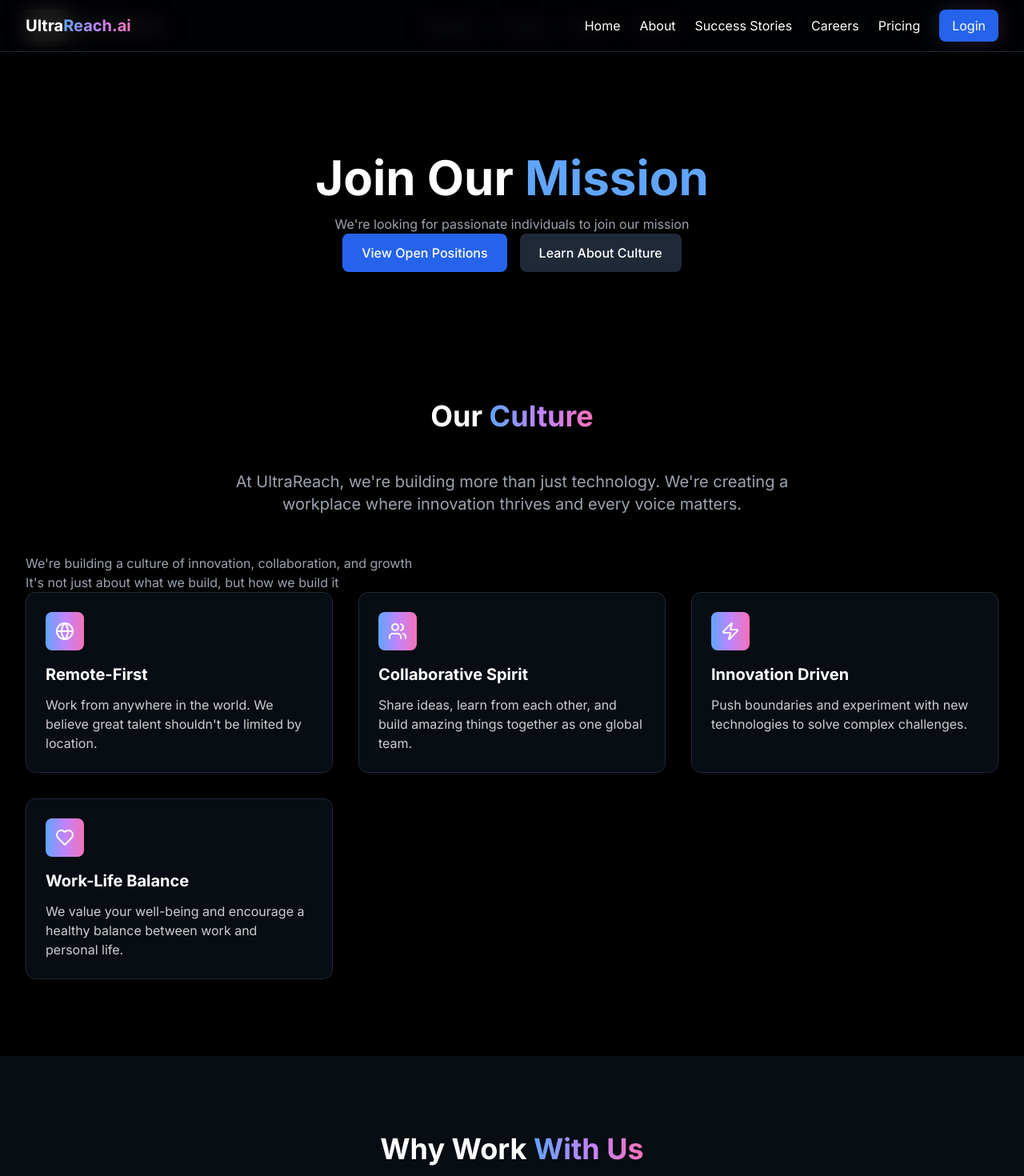
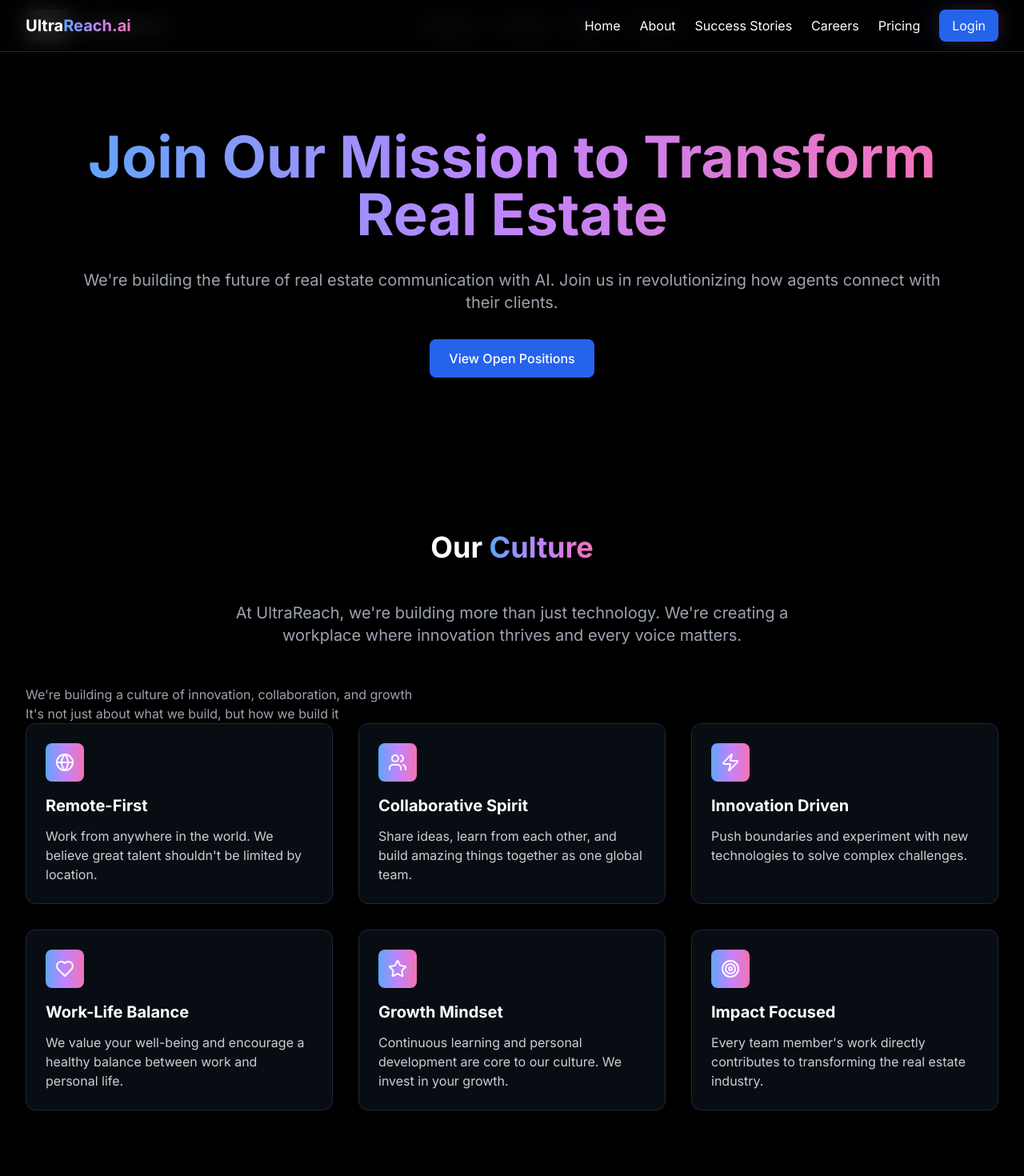
Before and after one commit to iaroslav1234/ultrareach.ai, a Next.js app: page /careers in a window 1280 px wide. Shown: the top 1470 px of the page at 80% size. Built offline with nearby package versions, Linux system fonts and the light colour scheme; grey boxes are pictures that could not be loaded.

Commit message:
Update careers page: Remove team section, add more culture values and growth programs

```diff
--- a/app/careers/page.tsx
+++ b/app/careers/page.tsx
@@ -5,7 +5,6 @@
 import { CultureSection } from "@/components/careers/culture-section";
 import { BenefitsGrid } from "@/components/careers/benefits-grid";
 import { OpenPositions } from "@/components/careers/open-positions";
-import { TeamTestimonials } from "@/components/careers/team-testimonials";
 import { GrowthDevelopment } from "@/components/careers/growth-development";
 import { ApplicationProcess } from "@/components/careers/application-process";
 
@@ -19,7 +18,6 @@
         <CultureSection />
         <BenefitsGrid />
         <OpenPositions />
-        <TeamTestimonials />
         <GrowthDevelopment />
         <ApplicationProcess />
       </main>
--- a/components/careers/culture-section.tsx
+++ b/components/careers/culture-section.tsx
@@ -1,5 +1,5 @@
 import React from 'react';
-import { Globe, Users, Zap, Heart } from 'lucide-react';
+import { Globe, Users, Zap, Heart, Star, Target } from 'lucide-react';
 import { Card, CardContent } from "@/components/ui/card";
 
 const values = [
@@ -22,6 +22,16 @@
     icon: <Heart className="w-6 h-6 text-white" />,
     title: "Work-Life Balance",
     description: "We value your well-being and encourage a healthy balance between work and personal life."
+  },
+  {
+    icon: <Star className="w-6 h-6 text-white" />,
+    title: "Growth Mindset",
+    description: "Continuous learning and personal development are core to our culture. We invest in your growth."
+  },
+  {
+    icon: <Target className="w-6 h-6 text-white" />,
+    title: "Impact Focused",
+    description: "Every team member's work directly contributes to transforming the real estate industry."
   }
 ];
 
@@ -45,7 +55,7 @@
         <p className="text-gray-400">
           It&apos;s not just about what we build, but how we build it
         </p>
-        <div className="grid md:grid-cols-3 gap-8">
+        <div className="grid grid-cols-1 md:grid-cols-2 lg:grid-cols-3 gap-8">
           {values.map((value, index) => (
             <div key={index} className="p-6 rounded-xl bg-gray-900/50 border border-gray-800">
               <div className="w-12 h-12 rounded-lg bg-gradient-to-r from-blue-400 via-purple-400 to-pink-400 flex items-center justify-center mb-4">
--- a/components/careers/growth-development.tsx
+++ b/components/careers/growth-development.tsx
@@ -1,4 +1,4 @@
-import { GraduationCap, Users, Award, Compass, Check } from 'lucide-react';
+import { GraduationCap, Users, Award, Compass, Check, Rocket, Globe } from 'lucide-react';
 import { Card, CardContent } from "@/components/ui/card";
 
 const programs = [
@@ -41,6 +41,26 @@
       "Industry conferences worldwide",
       "Opportunities to speak"
     ]
+  },
+  {
+    icon: <Rocket className="w-6 h-6 text-white" />,
+    title: "Innovation Projects",
+    description: "Lead and contribute to cutting-edge AI and technology initiatives",
+    features: [
+      "Lead innovative projects",
+      "Work with cutting-edge AI",
+      "Drive technological advancement"
+    ]
+  },
+  {
+    icon: <Globe className="w-6 h-6 text-white" />,
+    title: "Global Collaboration",
+    description: "Work with team members across different time zones and cultures",
+    features: [
+      "Cross-cultural experience",
+      "International teamwork",
+      "Global perspective"
+    ]
   }
 ];
 
@@ -59,7 +79,7 @@
           We invest in your growth with comprehensive learning and development programs
         </p>
 
-        <div className="grid md:grid-cols-2 lg:grid-cols-3 gap-8">
+        <div className="grid grid-cols-1 md:grid-cols-2 lg:grid-cols-3 gap-8">
           {programs.map((program, index) => (
             <div key={index} className="p-6 rounded-xl bg-gray-900/50 border border-gray-800">
               <div className="w-12 h-12 rounded-lg bg-gradient-to-r from-blue-400 via-purple-400 to-pink-400 flex items-center justify-center mb-4">
--- a/components/careers/hero-section.tsx
+++ b/components/careers/hero-section.tsx
@@ -1,25 +1,32 @@
+'use client';
+
 export function HeroSection() {
+  const scrollToOpenPositions = () => {
+    const element = document.getElementById('open-positions');
+    if (element) {
+      element.scrollIntoView({ behavior: 'smooth' });
+    }
+  };
+
   return (
-    <section className="relative pt-32 pb-16 overflow-hidden">
-      <div className="max-w-7xl mx-auto px-4 sm:px-6 lg:px-8 text-center">
-        <h1 className="text-4xl md:text-5xl lg:text-6xl font-bold mb-4">
-          Join Our{' '}
-          <span className="text-blue-400">
-            Mission
-          </span>
-        </h1>
+    <section className="py-24">
+      <div className="max-w-6xl mx-auto px-4 sm:px-6">
+        <div className="text-center">
+          <h1 className="text-5xl md:text-7xl font-bold mb-8 text-transparent bg-gradient-to-r from-blue-400 via-purple-400 to-pink-400 bg-clip-text [-webkit-background-clip:text]">
+            Join Our Mission to Transform Real Estate
+          </h1>
+          <p className="text-xl text-gray-400 mb-8">
+            We&apos;re building the future of real estate communication with AI. Join us in revolutionizing how agents connect with their clients.
+          </p>
 
-        <p className="text-gray-400">
-          We&apos;re looking for passionate individuals to join our mission
-        </p>
-
-        <div className="flex justify-center gap-4">
-          <button className="px-6 py-3 rounded-lg bg-blue-600 text-white font-medium hover:bg-blue-700 transition-all">
-            View Open Positions
-          </button>
-          <button className="px-6 py-3 rounded-lg bg-gray-800 text-white font-medium hover:bg-gray-700 transition-colors">
-            Learn About Culture
-          </button>
+          <div className="flex justify-center">
+            <button
+              onClick={scrollToOpenPositions}
+              className="px-6 py-3 rounded-lg bg-blue-600 text-white font-medium hover:bg-blue-700 transition-all"
+            >
+              View Open Positions
+            </button>
+          </div>
         </div>
       </div>
     </section>
--- a/components/careers/open-positions.tsx
+++ b/components/careers/open-positions.tsx
@@ -97,7 +97,7 @@
   );
 
   return (
-    <section className="relative py-24">
+    <section id="open-positions" className="relative py-24">
       <div className="max-w-7xl mx-auto px-4 sm:px-6 lg:px-8">
         <div className="text-center mb-12">
           <h2 className="text-4xl font-bold text-transparent bg-gradient-to-r from-blue-400 via-purple-400 to-pink-400 bg-clip-text [-webkit-background-clip:text] mb-4">
```
